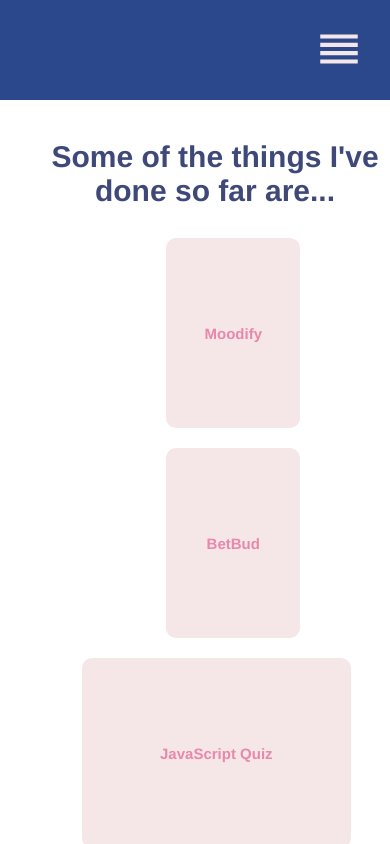
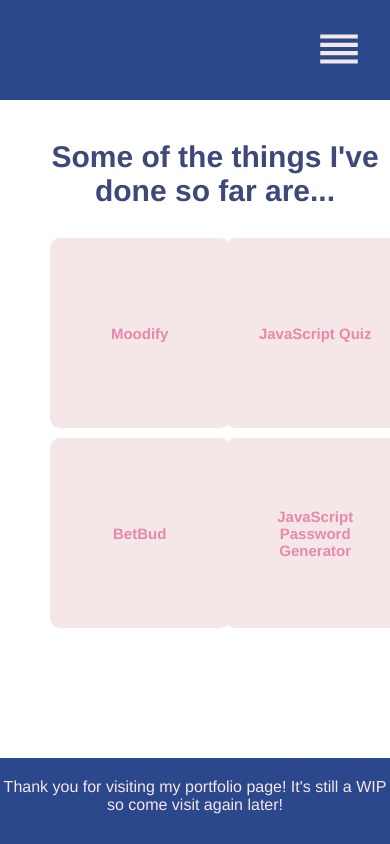
Before and after one commit to isanator2000/Portfolio-using-React, a React (Create React App) app: page /works in a window 390 px wide. Shown: the top 844 px of the page. Built offline with nearby package versions, Linux system fonts and the light colour scheme.

Commit message:
adding content to contact page+

```diff
--- a/src/pages/contact.js
+++ b/src/pages/contact.js
@@ -1,8 +1,17 @@
 import React from 'react'
+import LinkedIn from '@material-ui/icons/LinkedIn'
+import GitHub from '@material-ui/icons/GitHub'
 
 function Contact() {
   return (
-    <div>Contact</div>
+    <div className='contact'>
+      <div>
+        <LinkedIn/>
+        <GitHub/>
+      </div>
+      <p>iruizord@gmail.com</p>
+
+    </div>
   )
 }
 
--- a/src/styling/works.css
+++ b/src/styling/works.css
@@ -1,4 +1,3 @@
-
 .projects {
     font-size: 25px;
     width: 100%;
@@ -26,25 +25,24 @@
   }
 
   .projectColumn {
-    display: flex;
-    flex-direction: column;
+    flex-basis: 45%;
   }
 
   .project {
-    background-color: #F5E6E8;
+    background-color: #f5e6e8;
     border-radius: 10px;
     padding: 20px;
-    margin: 10px;
     width: 300px;
     height: 150px;
     display: flex;
     align-items: center;
     justify-content: center;
     text-align: center;
+    margin: 10px;
   }
 
   .project h3 {
-    color: #E788AC;
+    color: #e788ac;
     font-size: 15px;
   }
 
@@ -56,8 +54,4 @@
     .project {
       width: 80%;
     }
-
-    .projectList {
-      justify-content: center;
-    }
   }
```
Also changed, not shown: src/styling/contact.css (added).
